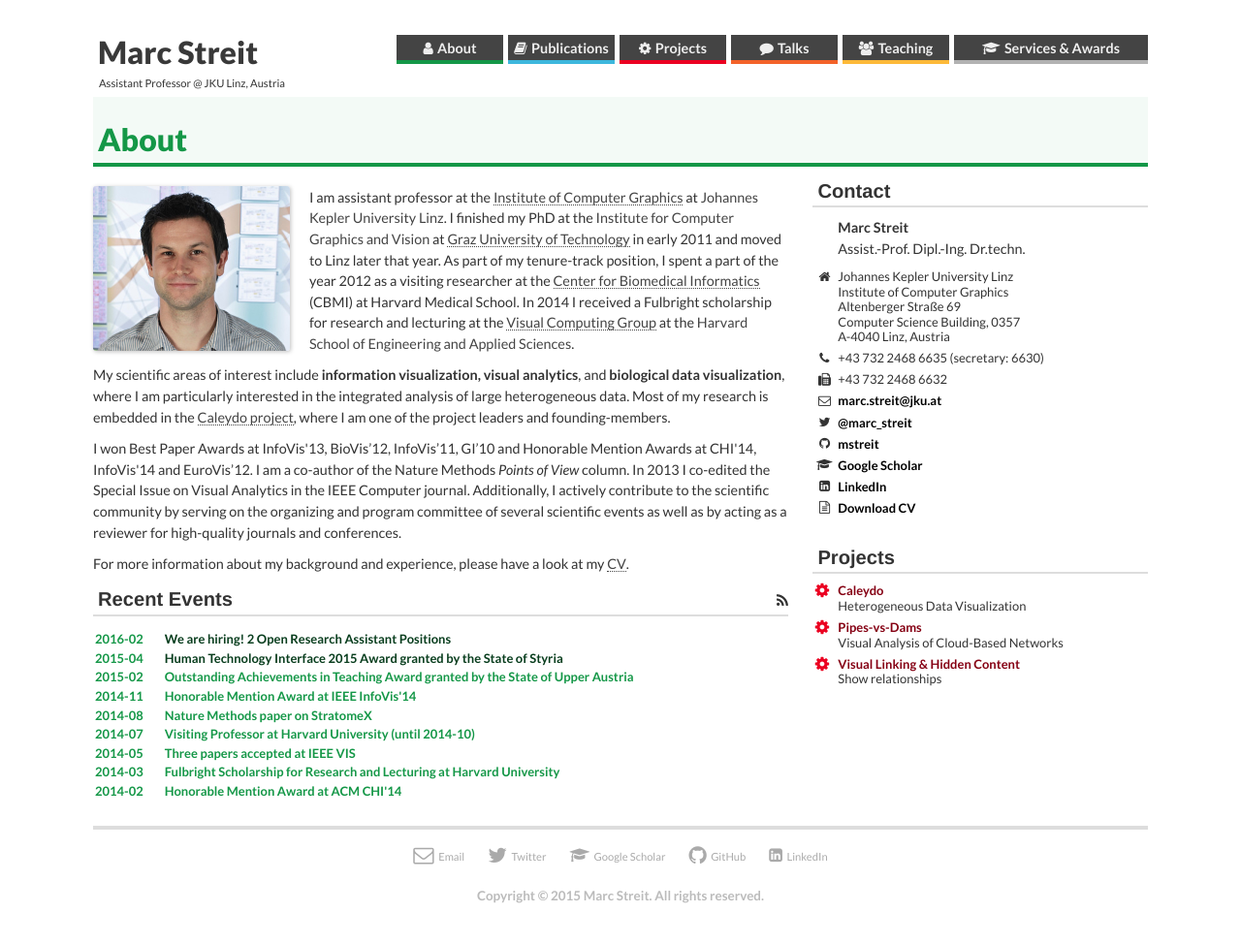
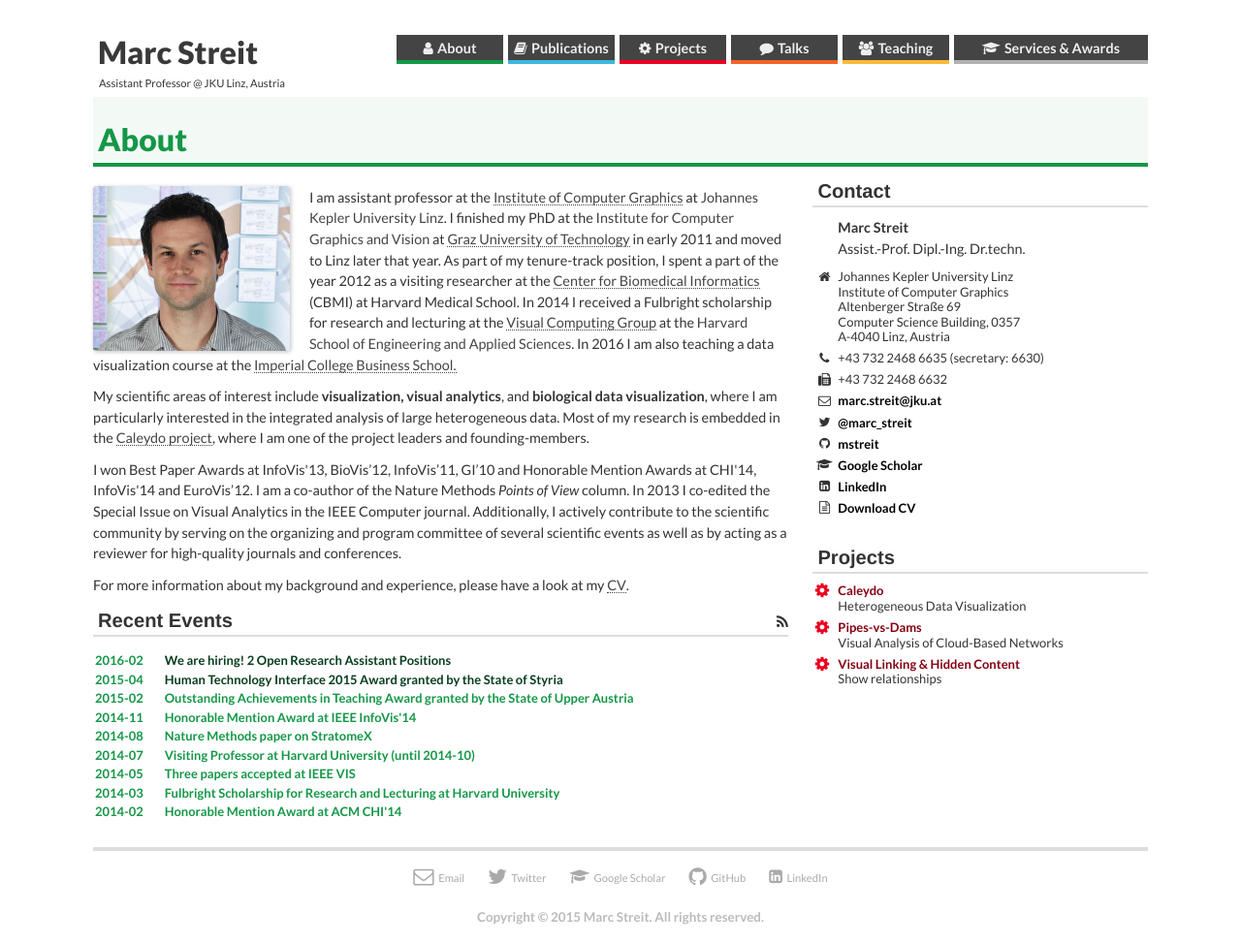
Before and after one commit to mstreit/mstreit.github.io, a Jekyll site: the page built from index.html, in a window 1280 px wide. Shown: the whole page at 97% size. Built offline with Jekyll 4.4.1, drawn with Linux system fonts in a browser that asks for light colours; nearby versions of some CDN libraries; some web fonts are replaced; before the commit the page ends 952 px from its top, so only the background shows below that.

Commit message:
added imperial

```diff
--- a/_data/functions.yml
+++ b/_data/functions.yml
@@ -32,11 +32,11 @@
 
 - role: Program Committee
   for: Eurographics Conference on Visualization (EuroVis)
-  years: 2014 - 2015
+  years: 2014 - 2016
 
 - role: Program Committee
   for: Eurographics Conference on Visualization Short Papers (EuroVis Short Papers)
-  years: 2014 - 2015
+  years: 2014 - 2016
 
 - role: Program Committee
   for: EuroVis Workshop on Visual Analytics (EuroVA)
--- a/_data/reviewing.yml
+++ b/_data/reviewing.yml
@@ -8,7 +8,7 @@
   years: 2010 - 2015
 
 - for: Eurographics Conference on Visualization (EuroVis)
-  years: 2010 - 2015
+  years: 2010 - 2016
 
 - for: ACM SIGCHI Conference on Human Factors in Computing Systems (CHI)
   years: 2014
--- a/_layouts/home.html
+++ b/_layouts/home.html
@@ -11,9 +11,14 @@ layout: default
 
    <!--p>Assistant professor<br />Institute of Computer Graphics, Johannes Kepler University Linz, Austria.</p-->
 
-   <p>I am assistant professor at the <a href="http://www.cg.jku.at">Institute of Computer Graphics</a> at <a href="http://www.jku.at">Johannes Kepler University Linz</a>. I finished my PhD at the <a href="http://www.icg.tugraz.at">Institute for Computer Graphics and Vision</a> at <a href="http://www.tugraz.at">Graz University of Technology</a> in early 2011 and moved to Linz later that year. As part of my tenure-track position, I spent a part of the year 2012 as a visiting researcher at the <a href="http://cbmi.med.harvardu.edu">Center for Biomedical Informatics</a> (CBMI) at Harvard Medical School. In 2014 I received a Fulbright scholarship for research and lecturing at the <a href="http://vcg.seas.harvard.edu">Visual Computing Group</a> at the <a href="http://www.seas.harvardu.edu">Harvard School of Engineering and Applied Sciences</a>.</p>
+   <p>I am assistant professor at the <a href="http://www.cg.jku.at">Institute of Computer Graphics</a> at <a href="http://www.jku.at">Johannes Kepler University Linz</a>.
+    I finished my PhD at the <a href="http://www.icg.tugraz.at">Institute for Computer Graphics and Vision</a> at <a href="http://www.tugraz.at">Graz University of Technology</a> in early 2011 and moved to Linz later that year.
+    As part of my tenure-track position, I spent a part of the year 2012 as a visiting researcher at the <a href="http://cbmi.med.harvardu.edu">Center for Biomedical Informatics</a> (CBMI) at Harvard Medical School.
+    In 2014 I received a Fulbright scholarship for research and lecturing at the <a href="http://vcg.seas.harvard.edu">Visual Computing Group</a> at the <a href="http://www.seas.harvardu.edu">Harvard School of Engineering and Applied Sciences</a>.
+    In 2016 I am also teaching a data visualization course at the <a
+            href="https://www.imperial.ac.uk/business-school">Imperial College Business School.</a></p>
 
-    <p>My scientific areas of interest include <b>information visualization, visual analytics</b>, and <b>biological data visualization</b>, where I am particularly interested in the integrated analysis of large heterogeneous data. Most of my research is embedded in the <a href="http://www.caleydo.org">Caleydo project</a>, where I am one of the project leaders and founding-members.</p>
+    <p>My scientific areas of interest include <b>visualization, visual analytics</b>, and <b>biological data visualization</b>, where I am particularly interested in the integrated analysis of large heterogeneous data. Most of my research is embedded in the <a href="http://www.caleydo.org">Caleydo project</a>, where I am one of the project leaders and founding-members.</p>
 
     <p>I won Best Paper Awards at InfoVis'13, BioVis’12, InfoVis’11, GI’10 and Honorable Mention Awards at CHI'14, InfoVis'14 and EuroVis’12. I am a co-author of the Nature Methods <i>Points of View</i> column. In 2013 I co-edited the Special Issue on Visual Analytics in the IEEE Computer journal. Additionally, I actively contribute to the scientific community by serving on the organizing and program committee of several scientific events as well as by acting as a reviewer for high-quality journals and conferences.</p>
 
```
